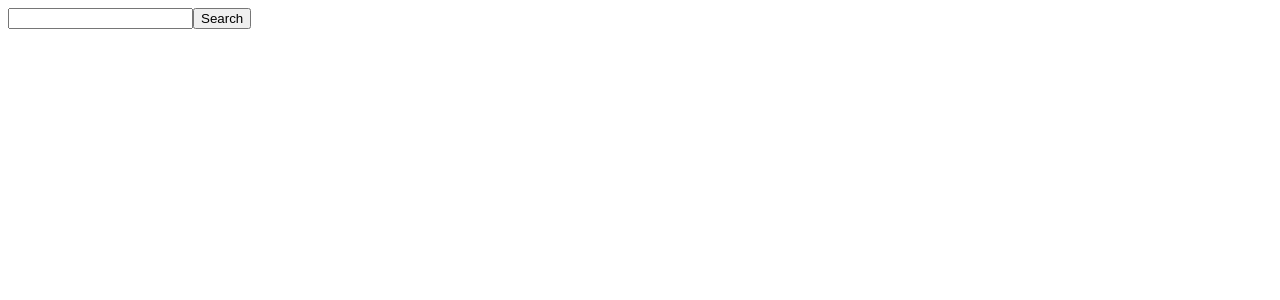
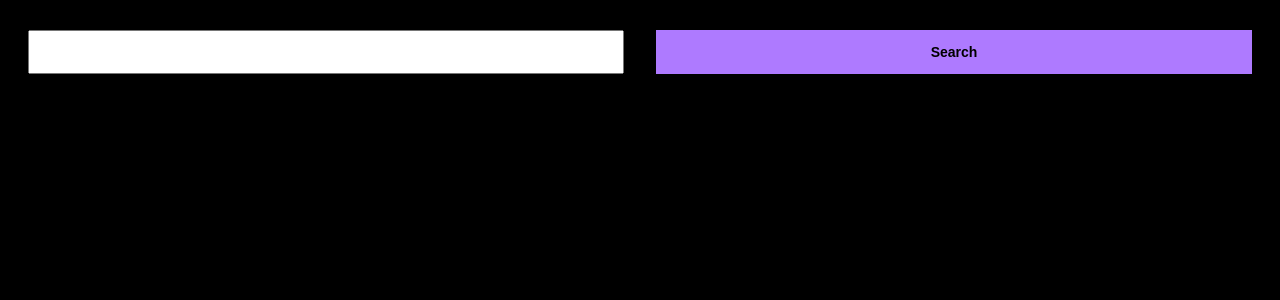
Before and after one commit to Ho-oDiNi/GitHandler, an Angular app in the folder git-handler-app/: page / in a window 1280 px wide. Shown: the top 300 px of the page. Built offline with nearby package versions, Linux system fonts and the light colour scheme.

Commit message:
style: add styles

```diff
--- a/git-handler-app/src/app/app.component.css
+++ b/git-handler-app/src/app/app.component.css
@@ -0,0 +1,20 @@
+
+.input-form{
+    display: grid;
+    grid-template-columns: repeat(2, 1fr);
+    grid-gap: 32px;
+    margin: 30px 20px 20px 20px;
+
+}
+
+
+.input-form__button{
+    border: 1px;
+    background: var(--primary-color);
+    color: var(--dark-color);
+    padding: 10px 20px;
+    font-weight: 700;
+    font-size: 14px;
+    line-height: 24px;
+    cursor:pointer;
+}
--- a/git-handler-app/src/app/app.component.html
+++ b/git-handler-app/src/app/app.component.html
@@ -1,3 +1,5 @@
+
+
 <div class="input-form">
   <input type="text" class="input-form__input"  [(ngModel)] = "user_name" >
   <button (click)="getGitCards()" class="input-form__button" type="submit">Search</button>
--- a/git-handler-app/src/app/common-ui/git-card/git-card.component.css
+++ b/git-handler-app/src/app/common-ui/git-card/git-card.component.css
@@ -0,0 +1,38 @@
+.git-card{
+    border: 1px solid var(--light-color);
+    padding: 32px 24px;
+    display: grid;
+    grid-template-columns: repeat(2, 1fr);
+    grid-gap: 32px;
+    margin: 30px 20px 20px 20px;
+}
+
+.git-card_avatar{
+    display: grid;
+    grid-template-columns: 70px 1fr;
+    grid-gap: 20px;
+}
+
+.git-card__avatar-img{
+    width: 70px;
+    height: 70px;
+    border-radius: 50%;
+    overflow: hidden;
+}
+
+.git-card_name{
+    display: flex;
+    flex-direction: column;
+    gap: 8px;
+}
+
+.git-card__title{
+    font-size: 18px;
+    line-height: 24px;
+    font-weight: 800;
+}
+
+.git-card__link{
+    background: var(--dark-color);
+    color: var(--primary-color);
+}
--- a/git-handler-app/src/app/common-ui/git-card/git-card.component.html
+++ b/git-handler-app/src/app/common-ui/git-card/git-card.component.html
@@ -3,14 +3,11 @@
 
         <div class="git-card_avatar">
             <img [attr.src]="profile.avatar_url" class="git-card__avatar-img">
+            <div class = "git-card_name">
+                <strong class="git-card__title"> {{profile.login}} </strong>
+                <a class="git-card__link" href=""> {{profile.url}} </a>
+            </div>
         </div>
 
-        <div class="git-card_name">
-            <strong class="git-card__title"> {{profile.login}} </strong>
-            <a class="git-card__link" href=""> {{profile.url}} </a>
-        </div>
     </div>
 }
-@else{
-    Error Not Found
-}
--- a/git-handler-app/src/styles.css
+++ b/git-handler-app/src/styles.css
@@ -1 +1,10 @@
-/* You can add global styles to this file, and also import other style files */
+:root {
+    --dark-color: #000000;
+    --light-color: #FFFFFF;
+    --primary-color: #AE7AFF;
+}
+
+body {
+    background: var(--dark-color);
+    color: var(--light-color);
+}
```
Also changed, not shown: git-handler-app/src/app/app.component.ts (+1 -6 lines).
